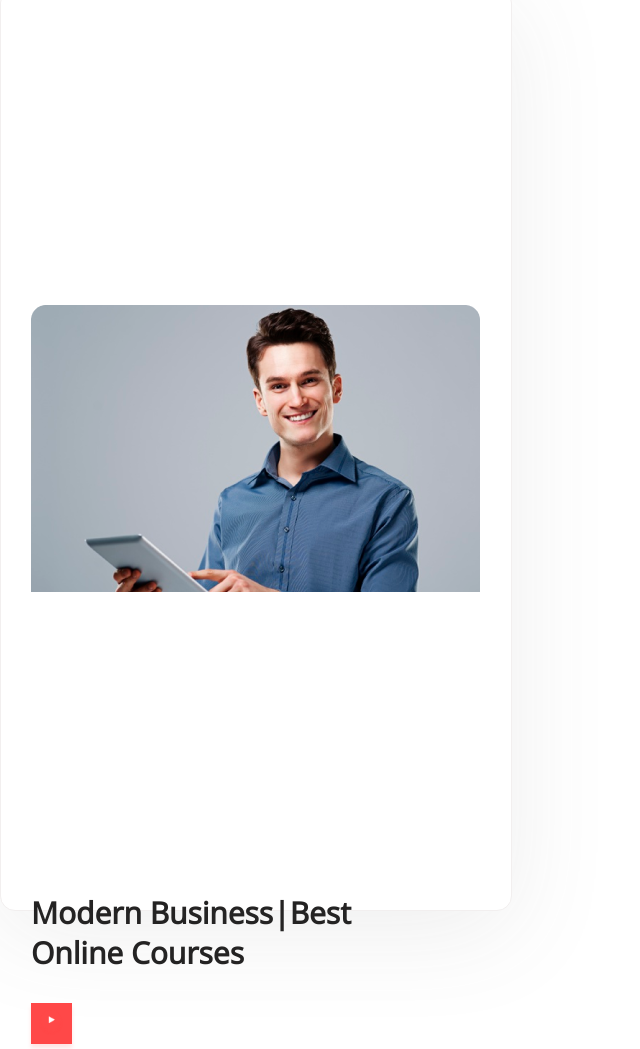
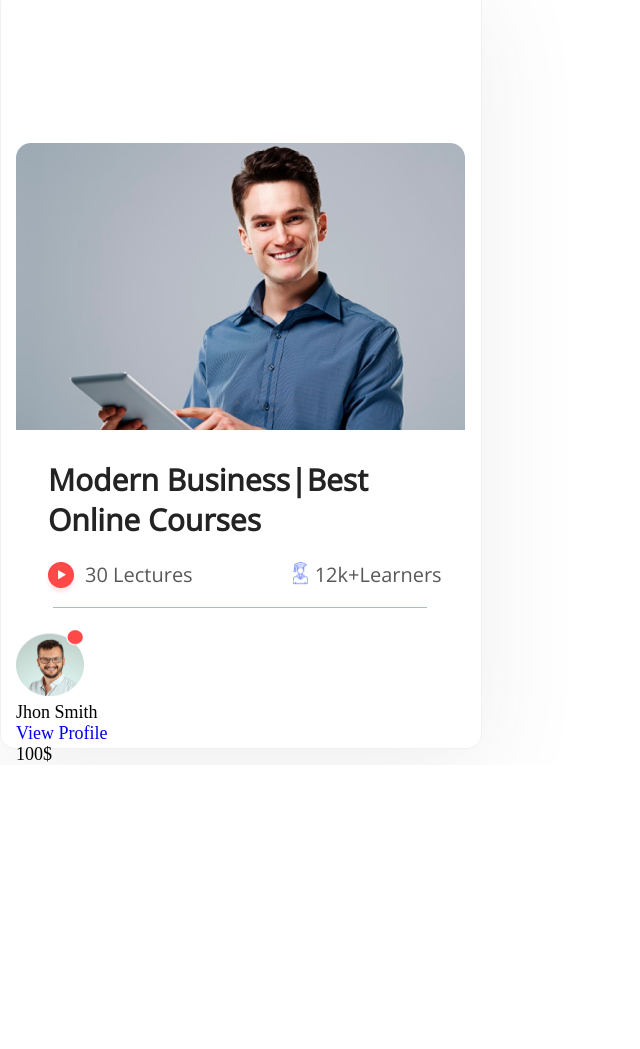
Before and after one commit to developer64/U-code, a plain HTML site: page index.html in a window 1280 px wide. Shown: the part 2129-3178 px from the top of the page, without its empty margins (0-640 px from the left). After the commit the page ends 2894 px from the top, so only its background shows below. Drawn offline with Linux system fonts and the light colour scheme.

Commit message:
the working on block Ouer popular courses

```diff
--- a/css/main.css
+++ b/css/main.css
@@ -319,7 +319,7 @@ margin: -5px 0 74px 71px;
     width: 450px;
     height: 582px;
     margin: 1px 0 0;
-    padding: 316px 30px 23px;
+    padding: 154px 15px 23px;
     border-radius: 15px;
     box-shadow: 0 20px 100px 0 rgba(87, 88, 89, 0.1);
     border: solid 1px #f2efef;
@@ -330,20 +330,50 @@ margin: -5px 0 74px 71px;
 .courseOne img {
     width: 449px;
     height: 287px;
-    margin: 0 1px 296px 0;
 }
 
 .courseOne h4 {
-    margin: 0 51px 30px 0;
+    margin: 0 51px 22px 0;
+    padding: 25px 0 0 32px;
     line-height: 1.33;
     color: #242323;
 }
 
+.Lectures30 {
+    display: flex;
+}
+
 .Lectures30 img {
-    width: 26px;
-    height: 26px;
-    margin: 0 11px 0 0;
-    padding: 7.3px 7.8px 7.8px 7.3px;
-    box-shadow: 0 4px 4px 0 rgba(255, 72, 72, 0.15);
-    background-color: #ff4848
+    width: 34px;
+    height: 34px;
+    margin-left: 28px;
 }
+.Lectures30 p {
+    font-family: "Open Sans Regular",sans-serif;
+    font-size: 20px;
+    line-height: 0.75;
+    color: #575859;
+    padding-top: 5px;
+    padding-left: 7px;
+}
+
+.Lectures30 .logo12k {
+    width: 15px;
+    height: 23px;
+    margin-left: 100px;
+}
+
+.Line-1 {
+    width: 374px;
+    height: 1px;
+    flex-grow: 0;
+    margin: 20px 9px 21px 7px;
+    background-color: rgba(38, 142, 170, 0.5);
+    margin-top: 11px;
+    margin-left: 37px;
+  }
+
+  .viewProfile img {
+    width: 68px;
+    height: 68px;
+  }
--- a/index.html
+++ b/index.html
@@ -120,9 +120,20 @@
                     <img src="images/Popcours1.png" alt="Course1">
                     <h4>Modern Business|Best Online Courses</h4>
                     <div class="Lectures30">
-                        <img src="images/30Lectures.png" alt="30 Lectures">
+                        <img src="images/logoPlay.png" alt="30 Lectures">
+                        <p>30 Lectures</p>
+                        <img src="images/Logo12k+.png" class="logo12k" alt="Logo12k+">
+                        <p>12k+Learners</p>
                     </div>
-
+                    <div class="Line-1"></div>
+                    <div class="viewProfile">
+                        <img src="images/LogopopCours1.png" alt="img1">
+                        <div class="txtViewProfile">
+                            <P>Jhon Smith</P>
+                            <a href="#">View Profile</a>
+                        </div>
+                        <div class="priceCouse">100$</div>
+                    </div>
                 </div>
             </div>
         </div>
```
Also changed, not shown: images/logoPlay.png (added).
